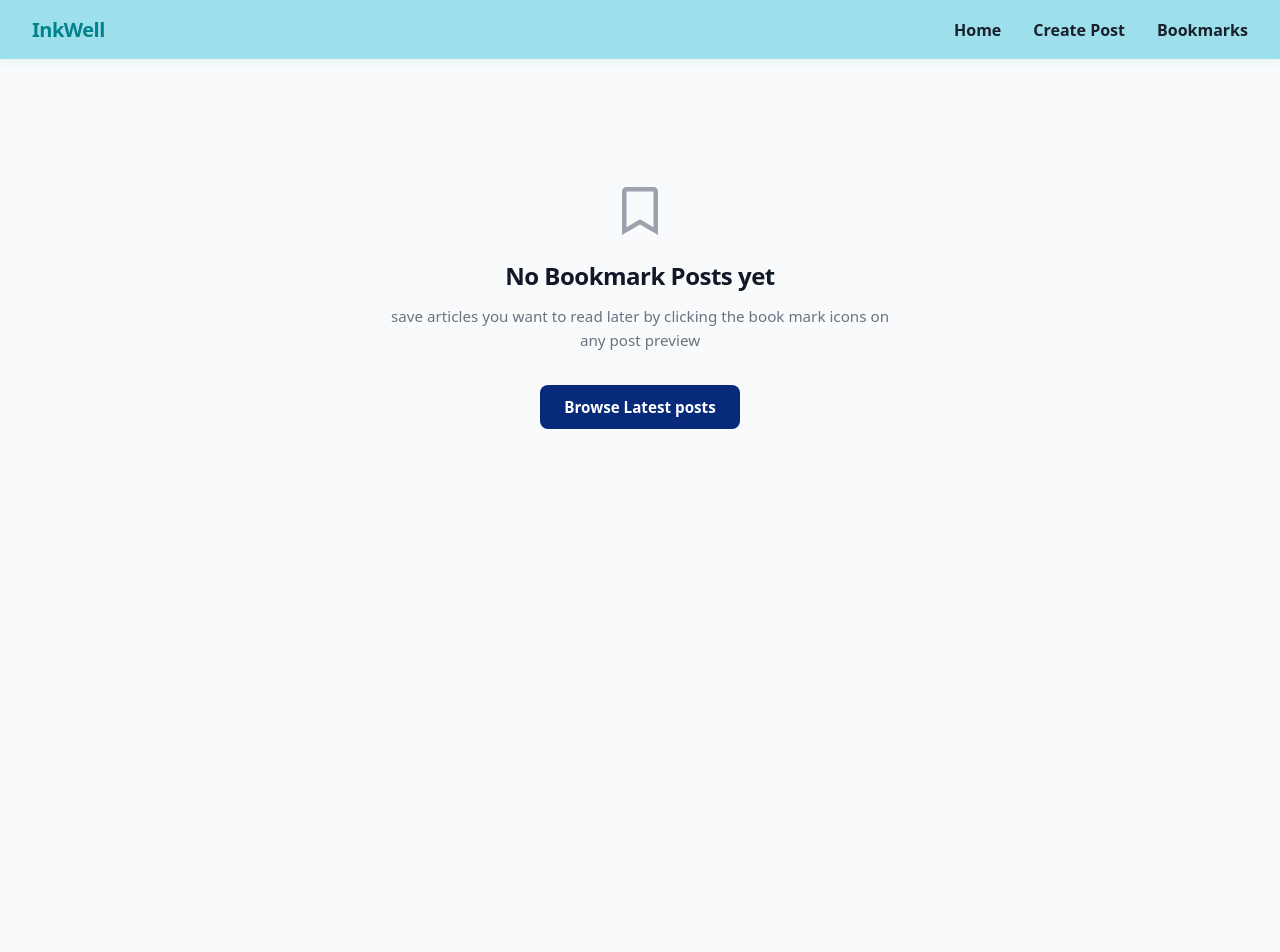
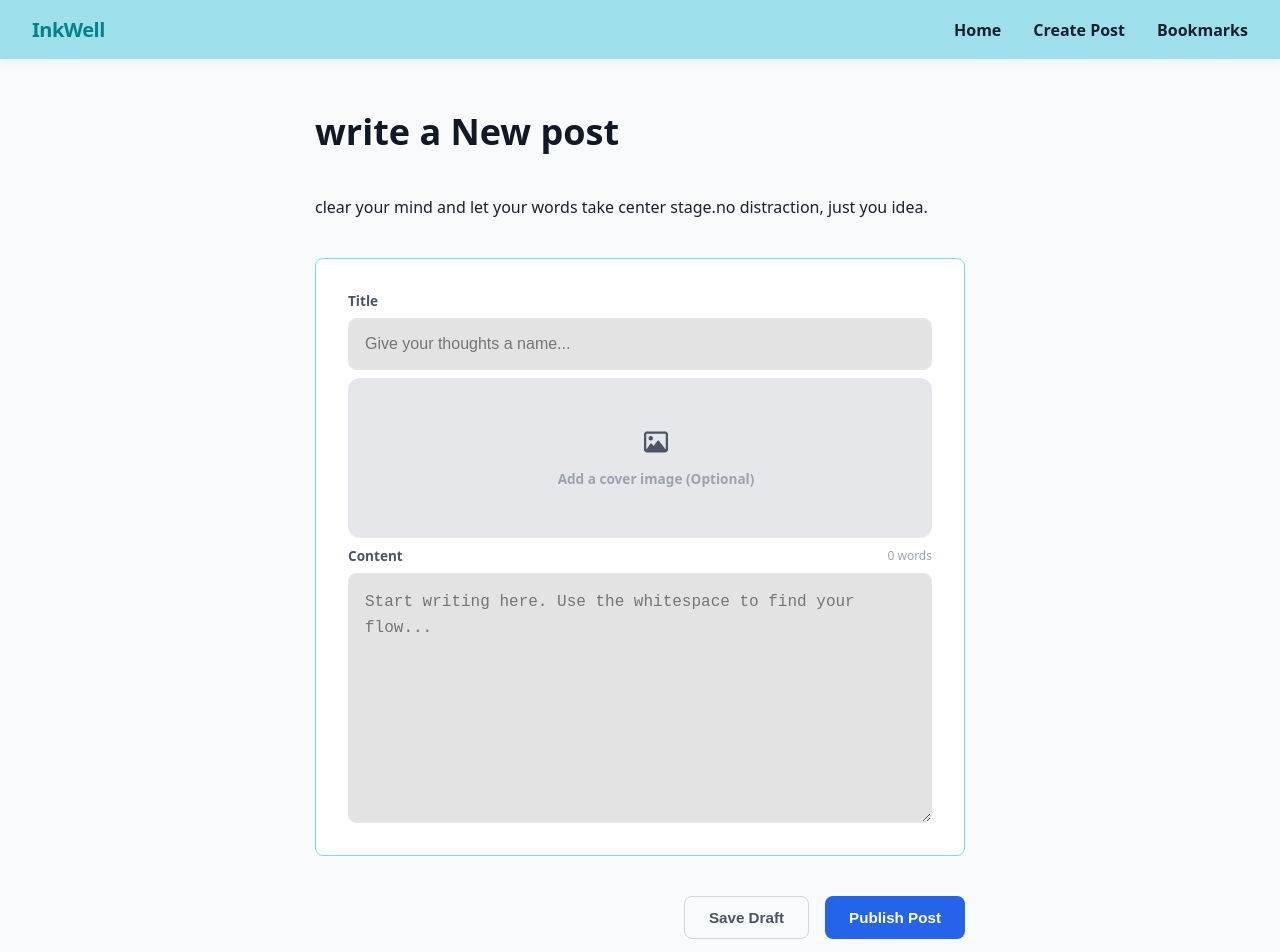
Before and after one commit to amirnesru/Blog-App, a React (Vite) app: page /createpost in a window 1280 px wide. Shown: the top 952 px of the page. Before the commit the page ends 800 px from the top, so only its background shows below. Built offline with nearby package versions, Linux system fonts and the light colour scheme.

Commit message:
feat: integrate dummyjson api fetch engine and clear global layout link properties

```diff
--- a/components/BlogCard.jsx
+++ b/components/BlogCard.jsx
@@ -1,14 +1,24 @@
 // import { Link } from "react-router-dom";
+import { PiBookmarkSimpleThin } from "react-icons/pi";
 
 function Blogcard({ post }) {
+  function addToBookMarks(){
+    return(
+      alert("the post saved")
+
+    )
+  }
   return (
     <div className="blog-card">
+      <div className="head">
       <div className="tags-container">
         {post.tags.map((tag, index) => (
           <span key={index} className="tag-pill">
             #{tag}
           </span>
         ))}
+      </div>
+      <button className="save-bookmarks" onClick={addToBookMarks}><PiBookmarkSimpleThin />Bookmarks</button>
       </div>
 
       <h3 className="blog-name">{post.title}</h3>
--- a/components/BlogForm.jsx
+++ b/components/BlogForm.jsx
@@ -0,0 +1,58 @@
+import { useState } from "react";
+import { FaRegImage } from "react-icons/fa6";
+function BlogForm() {
+  const [title, setTitle] = useState("");
+  const [content, setContent] = useState("");
+  const [image, setImage] = useState(null);
+  return (
+    <div className="form-container">
+      <h2>write a New post </h2>
+      <p>
+        clear your mind and let your words take center stage.no distraction,
+        just you idea.
+      </p>
+      <div className="form-field">
+        <label htmlFor="title">Title</label>
+        <input
+          type="text"
+          id="title"
+          value={title}
+          onChange={(e) => setTitle(e.target.value)}
+          placeholder="Give your thoughts a name..."
+        />
+
+
+      <div className="image-upload-box">
+        <input
+          type="file"
+          id="cover-image"
+          accept="image/*"
+          onChange={(e) => setImage(e.target.files[0])}
+          style={{ display: "none" }}
+        />
+        <label htmlFor="cover-image" className="upload-label">
+          <span className="upload-icon"><FaRegImage /></span>
+          <p>Add a cover image (Optional)</p>
+        </label>
+      </div>
+
+
+        <div className="field-header">
+          <label htmlFor="content">Content</label>
+          <span className="word-count">0 words</span>
+        </div>
+        <textarea
+          id="content"
+          value={content}
+          onChange={(e) => setContent(e.target.value)}
+          placeholder="Start writing here. Use the whitespace to find your flow..."
+        />
+      </div>
+      <div className="post-btn">
+        <button className="save">Save Draft</button>
+        <button className="post">Publish Post</button>
+      </div>
+    </div>
+  );
+}
+export default BlogForm
--- a/components/Navbar.jsx
+++ b/components/Navbar.jsx
@@ -1,13 +1,14 @@
 import React from "react"
+import { Link } from "react-router-dom"
 
 function Navbar (){
     return (
         <div className="navbar">
-          <div className="nav-logo">InkWell</div>
-          <div className="nav-menu">
-            <div className="nav-item">Home</div>
-            <div className="nav-item">Create Post</div>
-            <div className="nav-item">Bookmarks</div>
+          <Link to={"/"} className="nav-logo">InkWell</Link>
+          <div  className="nav-menu">
+            <Link to={"/"} className="nav-item">Home</Link>
+            <Link to={"/createpost"} className="nav-item">Create Post</Link>
+            <Link to={"/bookmarks"} className="nav-item">Bookmarks</Link>
           </div>
         </div>
     )
--- a/pages/Bookmarks.jsx
+++ b/pages/Bookmarks.jsx
@@ -8,7 +8,7 @@ function Bookmarks() {
             <FaRegBookmark />
             <h2>No Bookmark Posts yet</h2>
             <p>save articles you want to read later by clicking the book mark icons on any post preview</p>
-            <div  className="bookmark-btn">Browse Latest posts</div>
+            <Link to={"/"}  className="bookmark-btn">Browse Latest posts</Link>
         </div>
     )
 }
--- a/pages/CreatePost.jsx
+++ b/pages/CreatePost.jsx
@@ -0,0 +1,9 @@
+import BlogForm from "../components/BlogForm";
+
+function CreatePost() {
+    return (
+        <BlogForm/>
+    )
+}
+
+export default CreatePost
--- a/pages/Home.jsx
+++ b/pages/Home.jsx
@@ -1,56 +1,18 @@
 import Blogcard from "../components/BlogCard";
-import React from "react";
+import React, { useEffect } from "react";
+import { useState } from "react";
+import { Link } from "react-router-dom";
 function Home() {
-  const posts = [
-    {
-      id: 1,
-      title: "His mother had always taught him",
-      body: "His mother had always taught him not to ever think...",
-      tags: ["history", "crime"],
-      reactions: { likes: 192 },
-      userId: 121,
-    },
-    {
-      id: 1,
-      title: "His mother had always taught him",
-      body: "His mother had always taught him not to ever think...",
-      tags: ["history", "crime"],
-      reactions: { likes: 192 },
-      userId: 121,
-    },
-    {
-      id: 1,
-      title: "His mother had always taught him",
-      body: "His mother had always taught him not to ever think...",
-      tags: ["history", "crime"],
-      reactions: { likes: 192 },
-      userId: 121,
-    },
-    {
-      id: 1,
-      title: "His mother had always taught him",
-      body: "His mother had always taught him not to ever think...",
-      tags: ["history", "crime"],
-      reactions: { likes: 192 },
-      userId: 121,
-    },
-    {
-      id: 1,
-      title: "His mother had always taught him",
-      body: "His mother had always taught him not to ever think...",
-      tags: ["history", "crime"],
-      reactions: { likes: 192 },
-      userId: 121,
-    },
-    {
-      id: 1,
-      title: "His mother had always taught him",
-      body: "His mother had always taught him not to ever think...",
-      tags: ["history", "crime"],
-      reactions: { likes: 192 },
-      userId: 121,
-    },
-  ];
+  const [posts, setposts] = useState([])
+  useEffect(() => {
+    fetch("https://dummyjson.com/posts?limit=10")
+      .then((res) => res.json())
+      .then((data) => {
+        setposts(data.posts);
+      })
+      .catch((err) => console.error("Error fetching data:", err));
+  }, []);
+
   return (
     <div className="home">
       <div className="intro">
@@ -65,7 +27,7 @@ function Home() {
         <h2>Latest stories</h2>
         <p>Explor fresh stories and insights from our writers</p>
         <div className="btn">
-          <button>+ Create New post</button>
+          <Link to="/createpost">+ Create New post</Link>
         </div>
       </div>
       <div className="blog-grid">
--- a/src/App.css
+++ b/src/App.css
@@ -48,6 +48,34 @@ body {
   border: 1px solid rgba(157, 223, 234, 0.4);
   box-shadow: 0 4px 20px rgba(4, 130, 139, 0.05);
   max-width: 400px;
+}
+.blog-card .head {
+  display: flex;
+  justify-content: space-between;
+  align-items: center;
+  margin-bottom: 0.75rem;
+}
+
+.save-bookmarks {
+  background: none;
+  border: none;
+  padding: 0;
+  color: #6b7280;
+  font-size: 0.85rem;
+  font-weight: 500;
+  cursor: pointer;
+  display: inline-flex;
+  align-items: center;
+  gap: 0.25rem;
+  transition: color 0.2s ease;
+}
+
+.save-bookmarks:hover {
+  color: #04828b;
+}
+
+.save-bookmarks svg {
+  font-size: 1.1rem;
 }
 
 .tags-container {
@@ -161,27 +189,24 @@ body {
   font-size: 1rem;
   margin: 0;
 }
-
-.stories-header .btn {
-  grid-column: 2;
-  grid-row: 1 / span 2;
-}
-
-.stories-header .btn button {
-  background-color: #04828b;
+.stories-header .btn a {
+  background-color: #25d1eb;
   color: #ffffff;
-  border: none;
-  padding: 0.75rem 1.5rem;
+  text-decoration: none;
+  padding: 0.85rem 1.75rem;
   font-size: 0.95rem;
   font-weight: 600;
-  border-radius: 8px;
-  cursor: pointer;
-  box-shadow: 0 2px 8px rgba(4, 130, 139, 0.2);
+  border-radius: 10px;
+  display: inline-flex;
+  align-items: center;
   transition: background-color 0.2s ease;
 }
 
-.stories-header .btn button:hover {
-  background-color: #03666d;
+.stories-header .btn a:hover {
+  background-color: #52a4b3;
+}
+a {
+  text-decoration: none;
 }
 
 .blog-grid {
@@ -301,3 +326,137 @@ body {
 .bookmark-btn:hover {
   background-color: #1d4ed8;
 }
+/*blogform css*/
+.form-container {
+  max-width: 650px;
+  margin: 3rem auto;
+  display: flex;
+  flex-direction: column;
+  gap: 1.5rem;
+  font-family: system-ui, -apple-system, sans-serif;
+  padding: 0 1rem;
+}
+
+.form-container h2 {
+  color: #111827;
+  font-size: 2.25rem;
+  font-weight: 800;
+  margin: 0;
+}
+
+.form-subtitle {
+  color: #596272;
+  margin: 0 0 1rem 0;
+}
+
+.form-field {
+  background-color: white;
+  padding:2rem;
+  display: flex;
+  flex-direction: column;
+  gap: 0.5rem;
+  border: rgb(118, 219, 245) solid 1px;
+  border-radius: 8px;
+}
+
+.form-field label {
+  font-size: 0.85rem;
+  font-weight: 600;
+  color: #4b5563;
+}
+
+.field-header {
+  display: flex;
+  justify-content: space-between;
+  align-items: center;
+}
+
+.word-count {
+  font-size: 0.75rem;
+  color: #9ca3af;
+}
+
+.form-field input[type="text"],
+.form-field textarea {
+  width: 100%;
+  padding: 1rem;
+  background-color: #e3e3e4;
+  border: 1px solid #e5e7eb;
+  border-radius: 8px;
+  font-size: 1rem;
+  color: #111827;
+  box-sizing: border-box;
+  outline: none;
+}
+
+.form-field textarea {
+  min-height: 250px;
+  resize: vertical;
+  line-height: 1.6;
+}
+
+.image-upload-box {
+  width: 100%;
+  border: 2px dashed #e5e7eb;
+  border-radius: 12px;
+  background-color: #e5e7eb;
+  box-sizing: border-box;
+}
+
+.upload-label {
+  display: flex;
+  flex-direction: column;
+  align-items: center;
+  justify-content: center;
+  padding: 3rem 1rem;
+  cursor: pointer;
+  width: 100%;
+}
+
+.upload-icon {
+  font-size: 1.5rem;
+  margin-bottom: 0.5rem;
+}
+
+.upload-label p {
+  margin: 0;
+  font-size: 0.85rem;
+  color: #9ca3af;
+}
+
+.post-btn {
+  display: flex;
+  justify-content: flex-end;
+  gap: 1rem;
+  margin-top: 1rem;
+}
+
+.post-btn button {
+  padding: 0.75rem 1.5rem;
+  font-size: 0.95rem;
+  font-weight: 600;
+  border-radius: 8px;
+  cursor: pointer;
+  transition: all 0.2s ease;
+}
+
+.post-btn .save {
+  background-color: transparent;
+  color: #4b5563;
+  border: 1px solid #d1d5db;
+}
+
+.post-btn .save:hover {
+  background-color: #f3f4f6;
+  color: #111827;
+}
+
+.post-btn .post {
+  background-color: #2563eb;
+  color: #ffffff;
+  border: none;
+}
+
+.post-btn .post:hover {
+  background-color: #1d4ed8;
+}
--- a/src/App.jsx
+++ b/src/App.jsx
@@ -1,16 +1,22 @@
-import { useState } from 'react'
-import Navbar from '../components/Navbar'
+import { useState } from "react";
+import { Routes, Route } from "react-router-dom";
+import Navbar from "../components/Navbar";
 import Home from "../pages/Home";
-import Bookmarks from '../pages/Bookmarks'
-import './App.css'
-
+import Bookmarks from "../pages/Bookmarks";
+import CreatePost from "../pages/CreatePost";
+import "./App.css";
 
 function App() {
   return (
     <>
-      <Navbar/>
-      <Bookmarks/>
+      <Navbar />
+      <Routes>
+        <Route path="/" element={<Home/>}/>
+        <Route path="/bookmarks" element={<Bookmarks/>} />
+        <Route path="/createpost" element={<CreatePost/>}/>
+
+      </Routes>
     </>
-  )
+  );
 }
-export default App
+export default App;
```
